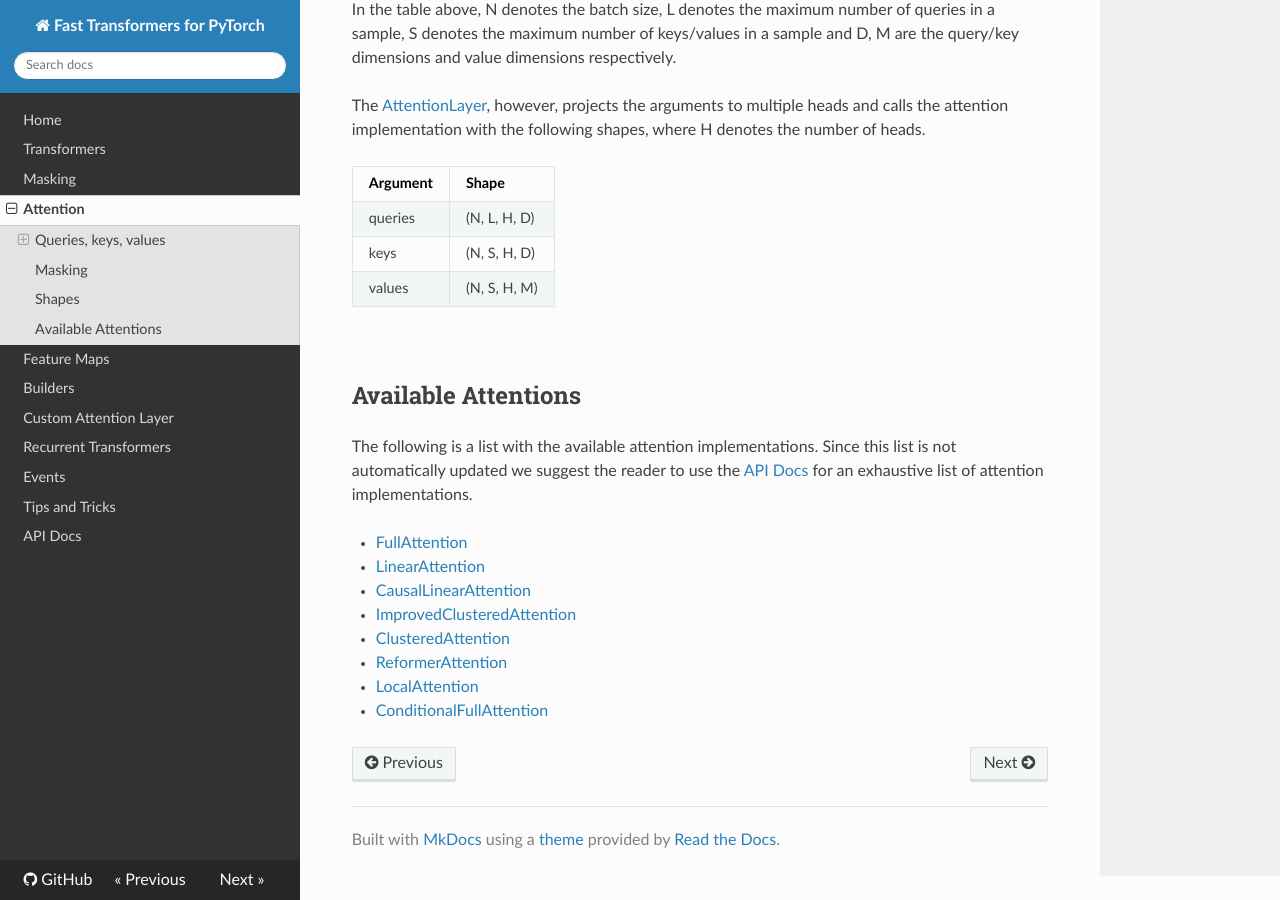
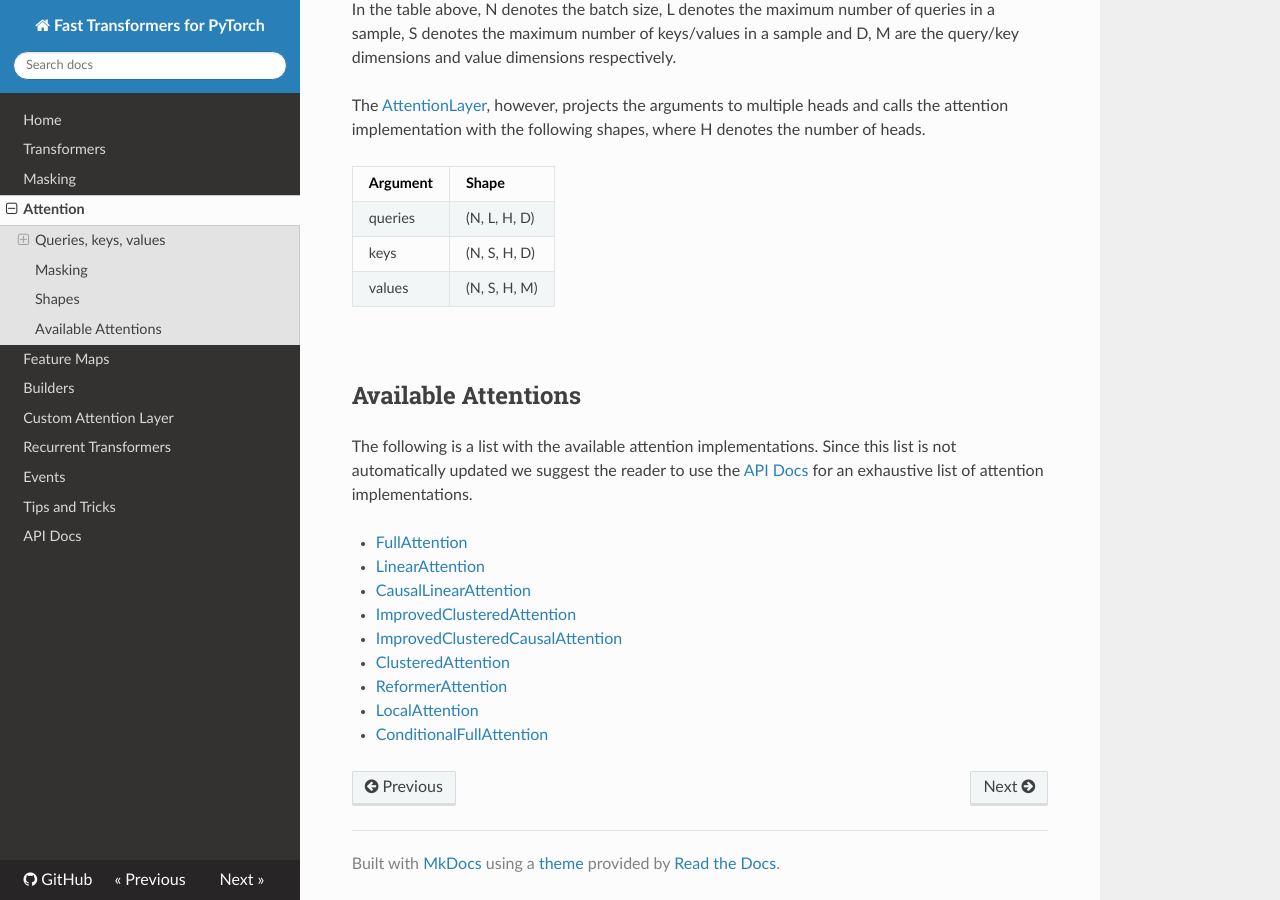
Before and after one commit to idiap/fast-transformers, an MkDocs documentation site: the page built from docs/attention.md, in a window 1280 px wide and 900 px high, scrolled down 1492 px. Built offline with MkDocs 1.6.1, drawn with Linux system fonts in a browser that asks for light colours; nearby versions of some CDN libraries.

Commit message:
Add causal-improved-clustered attention to docs

```diff
--- a/docs/attention.md
+++ b/docs/attention.md
@@ -93,6 +93,7 @@ Docs][1] for an exhaustive list of attention implementations.
 * [LinearAttention][4]
 * [CausalLinearAttention][5]
 * [ImprovedClusteredAttention][6]
+* [ImprovedClusteredCausalAttention][11]
 * [ClusteredAttention][7]
 * [ReformerAttention][8]
 * [LocalAttention][10]
```
Also changed, not shown: other parts of docs/attention.md (+1 -0 lines).
